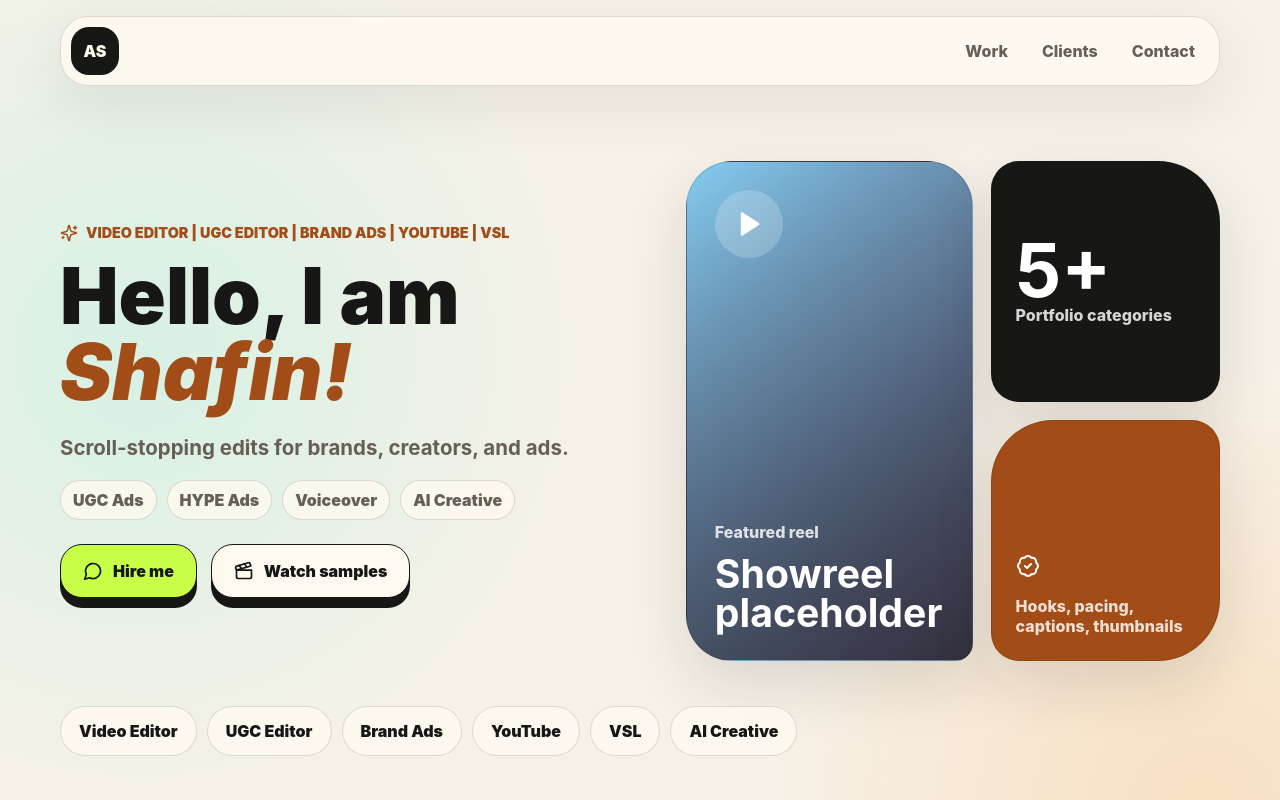
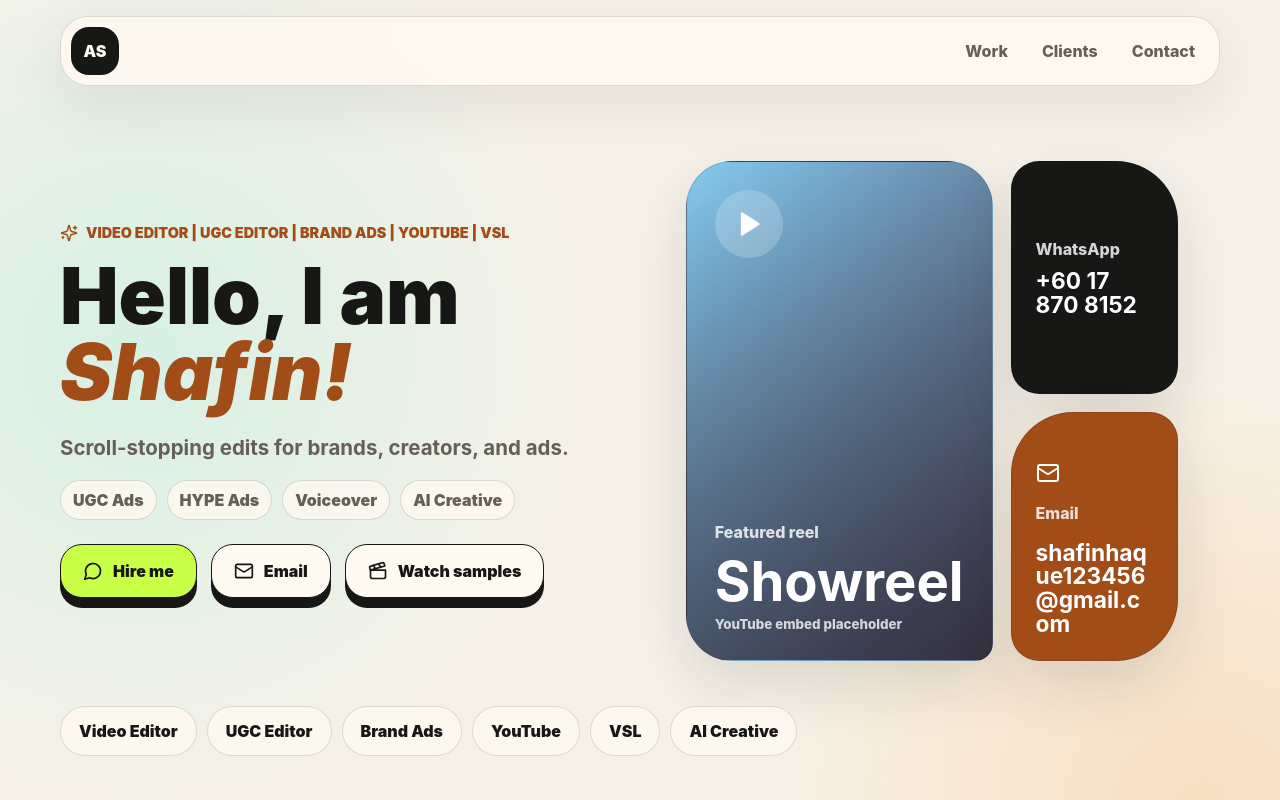
Before and after one commit to xeonshx/portfolio, a React (Vite) app: page / in a window 1280 px wide. Shown: the top 800 px of the page. Built offline with nearby package versions, Linux system fonts and the light colour scheme.

Commit message:
Add hero contact details

```diff
--- a/src/main.jsx
+++ b/src/main.jsx
@@ -2,7 +2,6 @@ import React from 'react';
 import { createRoot } from 'react-dom/client';
 import {
   ArrowUpRight,
-  BadgeCheck,
   Clapperboard,
   FolderOpen,
   Mail,
@@ -140,6 +139,9 @@ function App() {
             <a className="primaryBtn" href="https://wa.me/60178708152">
               <MessageCircle size={20} /> Hire me
             </a>
+            <a className="secondaryBtn" href="mailto:shafinhaque123456@gmail.com">
+              <Mail size={20} /> Email
+            </a>
             <a className="secondaryBtn" href="#work">
               <Clapperboard size={20} /> Watch samples
             </a>
@@ -150,15 +152,17 @@ function App() {
           <div className="heroReel">
             <Play size={30} fill="currentColor" />
             <span>Featured reel</span>
-            <strong>Showreel placeholder</strong>
+            <strong>Showreel</strong>
+            <small>YouTube embed placeholder</small>
           </div>
-          <div className="heroMini dark">
-            <strong>5+</strong>
-            <span>Portfolio categories</span>
+          <div className="heroMini dark contactCard">
+            <span>WhatsApp</span>
+            <strong>+60 17 870 8152</strong>
           </div>
-          <div className="heroMini warm">
-            <BadgeCheck size={24} />
-            <span>Hooks, pacing, captions, thumbnails</span>
+          <div className="heroMini warm contactCard">
+            <Mail size={24} />
+            <span>Email</span>
+            <strong>shafinhaque123456@gmail.com</strong>
           </div>
         </div>
       </section>
--- a/src/styles.css
+++ b/src/styles.css
@@ -263,8 +263,14 @@ h3 {
 .heroReel strong {
   max-width: 280px;
   margin-top: 12px;
-  font-size: 2.45rem;
+  font-size: 3.4rem;
   line-height: 1;
+}
+
+.heroReel small {
+  margin-top: 8px;
+  color: rgba(255, 255, 255, 0.78);
+  font-weight: 850;
 }
 
 .heroMini {
@@ -290,6 +296,20 @@ h3 {
 .heroMini strong {
   font-size: 4.6rem;
   line-height: 0.9;
+}
+
+.contactCard {
+  gap: 10px;
+}
+
+.contactCard strong {
+  font-size: 1.42rem;
+  line-height: 1.05;
+  overflow-wrap: anywhere;
+}
+
+.contactCard svg {
+  color: white;
 }
 
 .categoryRail {
```
